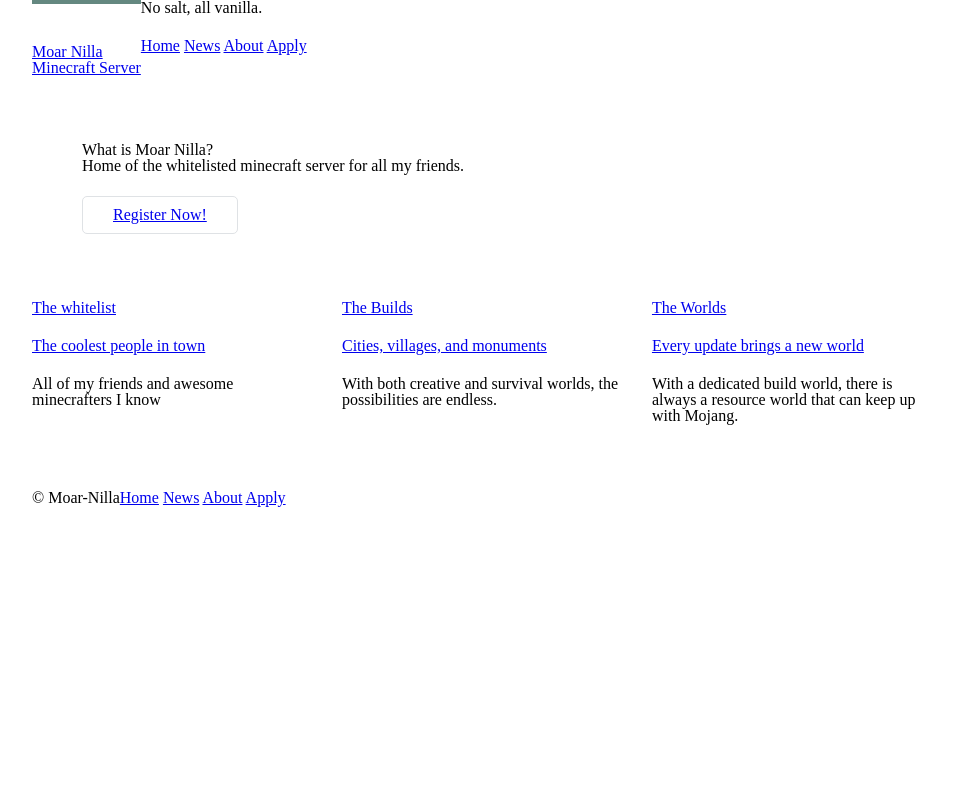
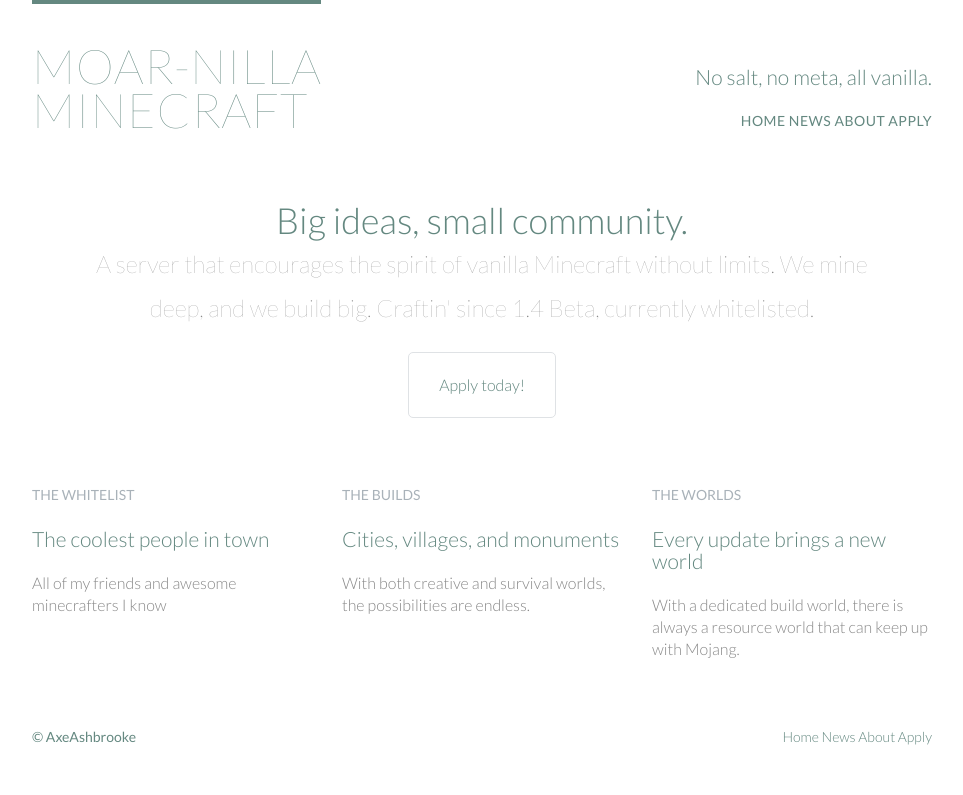
Before and after one commit to Ashbrooke/moar-nilla.com, a plain HTML site: page 1.0/index.html in a window 1280 px wide. Shown: the whole page, without its empty margins (158-1121 px from the left). Drawn offline with Linux system fonts and the light colour scheme.

Commit message:
Site overhaul
Should have been a branch earlier but never was. Is now.

```diff
--- a/1.0/index.html
+++ b/1.0/index.html
@@ -4,12 +4,13 @@
 		<meta charset="utf-8">
 		<title>Moar Nilla Minecraft</title>
 		<link rel="stylesheet" href="styles/main.css">
+		<link rel="stylesheet" href="http://fonts.googleapis.com/css?family=Lato:100,300,400">
 	</head>
 	<body>
 		<header class="container group">
-				<h1 class="logo"><a href="index.html">Moar Nilla <br>Minecraft Server</a></h1>
-			<h3>No salt, all vanilla.</h3>
-			<nav>
+				<h1 class="logo"><a href="index.html">Moar-Nilla <br>Minecraft</a></h1>
+			<h3 class="tagline">No salt, no meta, all vanilla.</h3>
+			<nav class="nav primary-nav">
 				<a href="index.html">Home</a>
 				<a href="news.html">News</a>
 				<a href="about.html">About</a>
@@ -17,26 +18,26 @@
 			</nav>
 		</header>
 		<section class="icebreaker container">
-			<h2>What is Moar Nilla?</h2>
-			<p>Home of the whitelisted minecraft server for all my friends.</p>
-			<a href="register.html" class="btn btn-alt">Register Now!</a>
+			<h2>Big ideas, small community.</h2>
+			<p>A server that encourages the spirit of vanilla Minecraft without limits. We mine deep, and we build big. Craftin' since 1.4 Beta, currently whitelisted.</p>
+			<a href="register.html" class="btn btn-alt">Apply today!</a>
 		</section>
 		<section class="grid">
-			<section class="col-1-3">
+			<section class="teaser col-1-3">
 				<a href="apply.html">
 					<h5>The whitelist</h5>
 					<h3>The coolest people in town</h3>
 				</a>
 				<p>All of my friends and awesome minecrafters I know</p>
 			</section><!--
-		---><section class="col-1-3">
+		---><section class="teaser col-1-3">
 				<a href="about.html">
 					<h5>The Builds</h5>
 					<h3>Cities, villages, and monuments</h3>
 				</a>
 				<p>With both creative and survival worlds, the possibilities are endless.</p>
 			</section><!--
-		---><section class="col-1-3">
+		---><section class="teaser col-1-3">
 				<a href="about.html">
 					<h5>The Worlds</h5>
 					<h3>Every update brings a new world</h3>
@@ -45,8 +46,8 @@
 			</section>
 		</section>
 		<footer class="primary-footer container group">
-			<small>&copy; Moar-Nilla</small>
-			<nav>
+			<small>&copy; AxeAshbrooke</small>
+			<nav class="nav">
 				<a href="index.html">Home</a>
 				<a href="news.html">News</a>
 				<a href="about.html">About</a>
--- a/1.0/styles/main.css
+++ b/1.0/styles/main.css
@@ -48,6 +48,16 @@ table {
 
 /*
   ========================================
+  Custom styles
+  ========================================
+*/
+body {
+  color: #888;
+  font: 300 16px/22px "Lato", "Open Sans", "Helvetica Neue", Helvetica, Arial, sans-serif;
+}
+
+/*
+  ========================================
   Grid
   ========================================
 */
@@ -91,6 +101,10 @@ table {
   padding-right: 15px;
 }
 
+.teaser a:hover h3 {
+	color: #a9b2b9;
+}
+
 /*
   ========================================
   Clearfix
@@ -119,6 +133,58 @@ h1, h3, h4, h5, p {
   margin-bottom: 22px;
 }
 
+h1, h2, h3, h4 {
+  color: #648880;
+}
+
+h1 {
+  font-size: 36px;
+  line-height: 44px;
+}
+h2 {
+  font-size: 24px;
+  line-height: 44px;
+}
+h3 {
+  font-size: 21px;
+}
+h4 {
+  font-size: 18px;
+}
+
+h5 {
+  color: #a9b2b9;
+  font-size: 14px;
+  font-weight: 400;
+  text-transform: uppercase;
+}
+
+strong {
+  font-weight: 400;
+}
+cite, em {
+  font-style: italic;
+}
+
+/*
+  ========================================
+  Links
+  ========================================
+*/
+
+a:hover {
+  color: #a9b2b9;
+}
+a {
+  color: #648880;
+  text-decoration: none;
+}
+
+p a {
+  border-bottom: 1px solid #dfe2e5;
+}
+
+
 /*
   ========================================
   Buttons
@@ -143,8 +209,20 @@ h1, h3, h4, h5, p {
 */
 
 .icebreaker {
+  line-height: 44px;
   padding: 22px 80px 66px 80px;
+  text-align: center;
 }
+
+.icebreaker h2 {
+  font-size: 36px;
+}
+
+.icebreaker p {
+  font-size: 24px;
+  font-weight: 100;
+}
+
 
 /*
   ========================================
@@ -156,6 +234,23 @@ h1, h3, h4, h5, p {
   border-top: 4px solid #648880;
   padding: 40px 0 22px 0;
   float: left;
+  font-size: 48px;
+  line-height: 44px;
+  letter-spacing: .5px;
+  text-transform: uppercase;
+  font-weight: 100;
+}
+
+.tagline {
+	margin: 66px 0 22px 0;
+	text-align: right;
+}
+
+.primary-nav {
+	font-size: 14px;
+	font-weight: 400;
+	letter-spacing: .5px;
+	text-transform: uppercase;
 }
 
 /*
@@ -166,9 +261,22 @@ h1, h3, h4, h5, p {
 
 .primary-footer small {
   float: left;
+  font-weight: 400;
 }
 
 .primary-footer {
   padding-bottom: 44px;
   padding-top: 44px;
+  color: #648880;
+  font-size: 14px;
 }
+
+/*
+  ========================================
+  Navigation
+  ========================================
+*/
+
+.nav {
+  text-align: right;
+}
```
